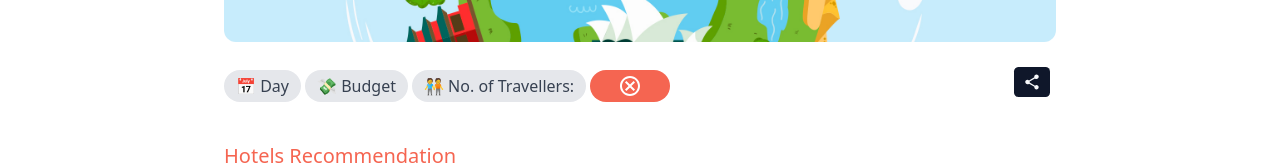
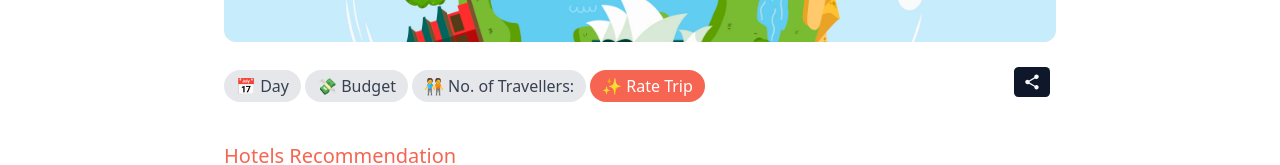
Before and after one commit to AyushKumarThakur21BCE3771/ai-travel-planner, a React (Vite) app: page /view-trip/1 in a window 1280 px wide. Shown: the part 274-439 px from the top of the page. Built offline with nearby package versions, Linux system fonts and the light colour scheme; no server answers; the database is empty.

Commit message:
first commit

```diff
--- a/src/view-trip/components/InfoSection.jsx
+++ b/src/view-trip/components/InfoSection.jsx
@@ -89,11 +89,12 @@ function InfoSection({ trip, showBookOption, paymentStatus }) {
                 ✨ Rate Trip
               </h2>
             ) : (
-              <div
-                className="p-1 px-3 w-20 text-white rounded-full bg-[#f56551] cursor-pointer"
+              <h2
+                className="p-1 px-3 text-white rounded-full bg-[#f56551] cursor-pointer"
                 onClick={openRatingSystem}
-              ><MdOutlineCancel className="scale-150 mt-1 m-auto"/>
-              </div>
+              >
+                ✨ Rate Trip
+              </h2>
             )}
           </div>
         </div>
```
